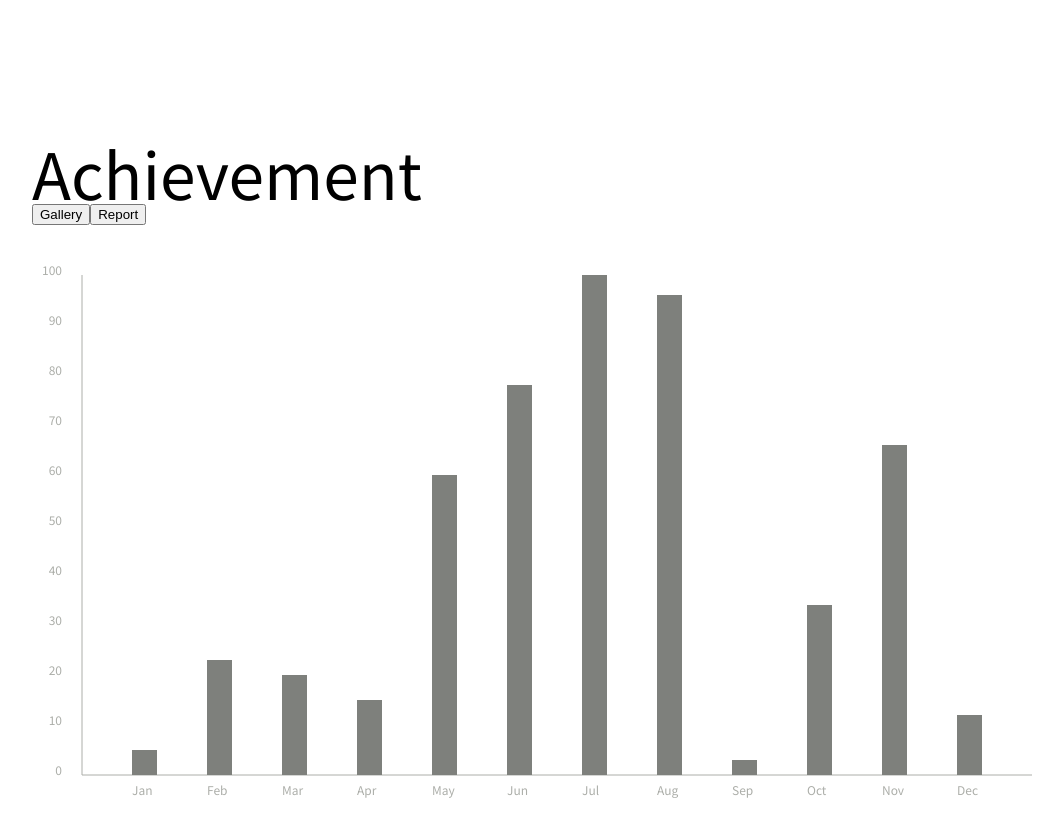
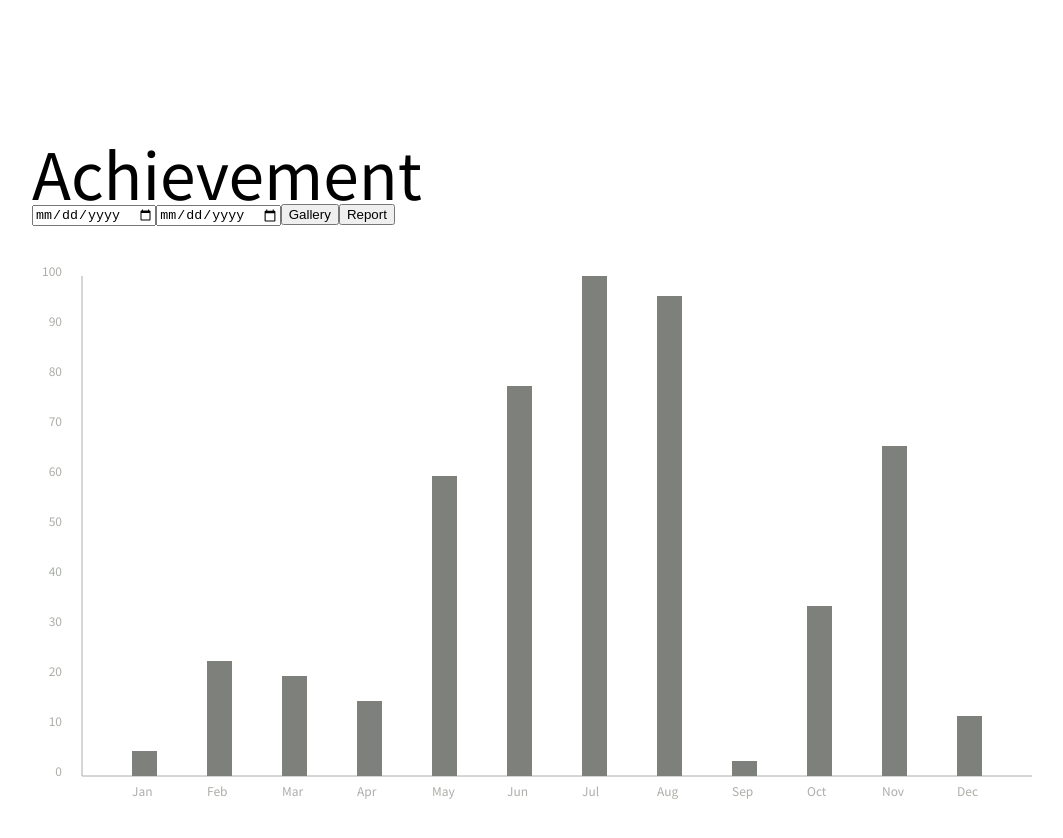
Before and after one commit to yinflora/Jogandan, a React (Create React App) app: page /achievement in a window 1280 px wide. Shown: the top 838 px of the page, without its empty margins (18-1081 px from the left). Built offline with nearby package versions, Linux system fonts and the light colour scheme.

Commit message:
Feat: Modify date to controlled components

```diff
--- a/package.json
+++ b/package.json
@@ -16,7 +16,6 @@
     "react-dom": "^18.2.0",
     "react-router-dom": "^6.10.0",
     "react-scripts": "5.0.1",
-    "styled-components": "^5.3.9",
     "styled-reset": "^4.4.5",
     "typescript": "^4.9.5",
     "web-vitals": "^2.1.4"
--- a/src/pages/Achievement/Achievement.tsx
+++ b/src/pages/Achievement/Achievement.tsx
@@ -1,3 +1,4 @@
+import { useState } from 'react';
 import styled from 'styled-components';
 
 // import Gallery from './Gallery';
@@ -8,9 +9,22 @@ const Title = styled.h1`
 `;
 
 function Achievement() {
+  const [period, setPeriod] = useState({ start: '', end: '' });
   return (
     <>
       <Title>Achievement</Title>
+      <input
+        type="date"
+        id="start"
+        value={period.start}
+        onChange={(e) => setPeriod({ ...period, start: e.target.value })}
+      />
+      <input
+        type="date"
+        id="end"
+        value={period.end}
+        onChange={(e) => setPeriod({ ...period, end: e.target.value })}
+      />
       <button>Gallery</button>
       <button>Report</button>
       {/* <Gallery /> */}
```
Also changed, not shown: 1 other file (tests, documents, lock files or other folders).
